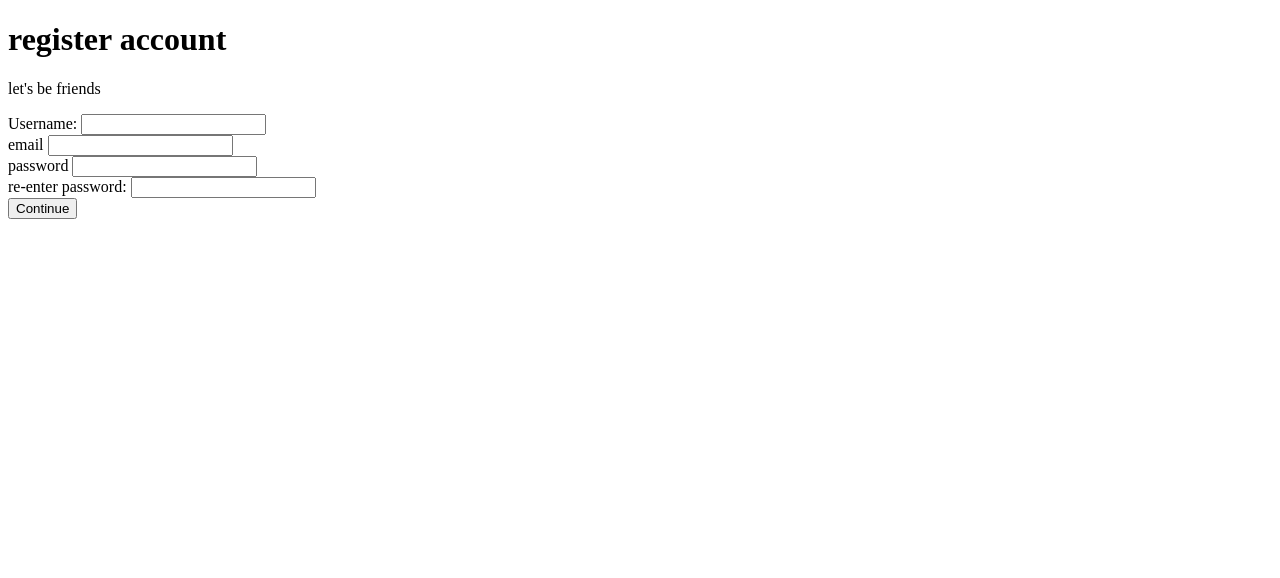
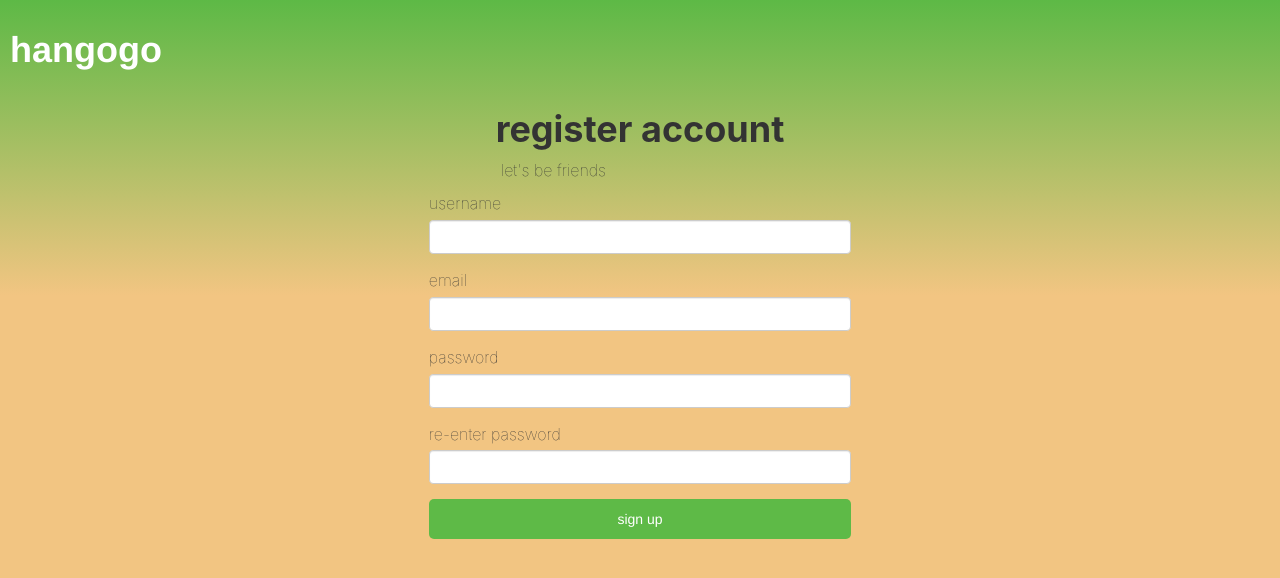
Before and after one commit to Lizeth-V/HangoGo, a Flask app: page /register in a window 1280 px wide. Shown: the top 578 px of the page. Run offline with Flask 3, Linux system fonts and the light colour scheme.

Commit message:
created and modified stylesheet for sign up page

```diff
--- /dev/null
+++ b/static/css/style.css
@@ -0,0 +1,85 @@
+body {
+    height: 100%;
+    margin: 0;
+    background-repeat: no-repeat;
+    background-attachment: fixed;
+    background-image: linear-gradient(180deg, rgba(2,0,36,1) 0%, rgba(93,185,70,1) 0%, rgba(242,197,130,1) 37%);
+  }
+
+.center-form {
+    display: flex;
+    align-items: center;
+    justify-content: center;
+    flex-direction: column;
+}
+
+.center-form p {
+    margin-left: -30%;
+}
+
+.register-description,
+.register-form label {
+    font-family: 'Inter', sans-serif;
+    font-size: medium;
+    font-weight: lighter;
+}
+
+.register-form {
+    display: flex;
+    align-items: center;
+    justify-content: center;
+    flex-direction: column;
+}
+
+.logo {
+    display: flex;
+    align-items: center;
+    justify-content: flex-start;
+}
+
+.logo h1 {
+    font-weight: bolder;
+    color: white;
+    padding: 10px;
+}
+
+
+body h1 {
+    display: flex;
+    font-weight: bold;
+    justify-content: center;
+    align-items: center;
+}
+
+body p {
+    font-weight: lighter;
+    display: flex;
+    justify-content: center;
+    width: 100%;
+}
+
+.form-group {
+    width: 33vw;
+}
+
+.btn-primary.sign-up {
+    background-color: #5EBA47;
+    border: none;
+    border-radius: 5px;
+    color: white;
+    text-align: center;
+    width: 100%;
+    padding: 10px;
+}
+
+@font-face {
+    font-family: 'Roboto';
+    font-style: normal;
+    font-weight: 700;
+    src: url('https://fonts.googleapis.com/css?family=Roboto');
+}
+@font-face {
+    font-family: 'Inter';
+    font-style: normal;
+    src: url('https://fonts.googleapis.com/css?family=Inter');
+}
--- a/templates/register.html
+++ b/templates/register.html
@@ -1,32 +1,48 @@
-<!-- templates/index.html -->
+<!-- templates/register.html -->
 
 <!DOCTYPE html>
 <html lang="en">
 <head>
     <meta charset="UTF-8">
     <meta name="viewport" content="width=device-width, initial-scale=1.0">
+    <div class="logo">
+        <h1>hangogo</h1>
+    </div>
+    <!-- Latest compiled and minified CSS -->
+    <link rel="stylesheet" href="https://cdn.jsdelivr.net/npm/bootstrap@3.4.1/dist/css/bootstrap.min.css" integrity="sha384-HSMxcRTRxnN+Bdg0JdbxYKrThecOKuH5zCYotlSAcp1+c8xmyTe9GYg1l9a69psu" crossorigin="anonymous">
+    <link rel="stylesheet" href="/static/css/style.css">
     <title>register account</title>
 </head>
 <body>
-    <h1>register account</h1>
-    <p>let's be friends</p>
+    <div class="center-form">
+        <div class="register-description">
+            <h1>register account</h1>
+            <p>let's be friends</p>
+        </div>
     {% if error %}
         <p style="color: red;">{{ error }}</p>
     {% endif %}
-    <form method="POST" action="/register">
-        <label for="username">Username:</label>
-        <input type="text" id="username" name="username" required>
-        <br>
-        <label for="email">email</label>
-        <input type="email" id="email" name="email" required>
-        <br>
-        <label for="password">password</label>
-        <input type="password" id="password" name="password" required>
-        <br>
-        <label for="confirm_password">re-enter password:</label>
-        <input type="password" id="confirm_password" name="confirm_password" required>
-        <br>
-        <input type="submit" value="Continue">
+    <form class="register-form" method="POST" action="/register">
+        <div class="form-group">
+            <label for="username">username</label>
+            <input type="text" class="form-control" id="username" name="username" required>
+        </div>
+        <div class="form-group">
+            <label for="email">email</label>
+            <input type="email" class="form-control" id="email" name="email" required>
+        </div>
+        <div class="form-group">
+            <label for="password">password</label>
+            <input type="password" class="form-control" id="password" name="password" required>
+        </div>
+        <div class="form-group">
+            <label for="confirm_password">re-enter password</label>
+            <input type="password" class="form-control" id="confirm_password" name="confirm_password" required>
+        </div>
+        <button type="submit" class="btn btn-primary sign-up">sign up</button>
     </form>
+    </div>
 </body>
+<script src="https://cdn.jsdelivr.net/npm/bootstrap@3.4.1/dist/js/bootstrap.min.js" integrity="sha384-aJ21OjlMXNL5UyIl/XNwTMqvzeRMZH2w8c5cRVpzpU8Y5bApTppSuUkhZXN0VxHd" crossorigin="anonymous"></script>
+
 </html>
```
Also changed, not shown: templates/index.html (+19 -0 lines), static/icons/hangogo.png (added), static/register.css (deleted).
